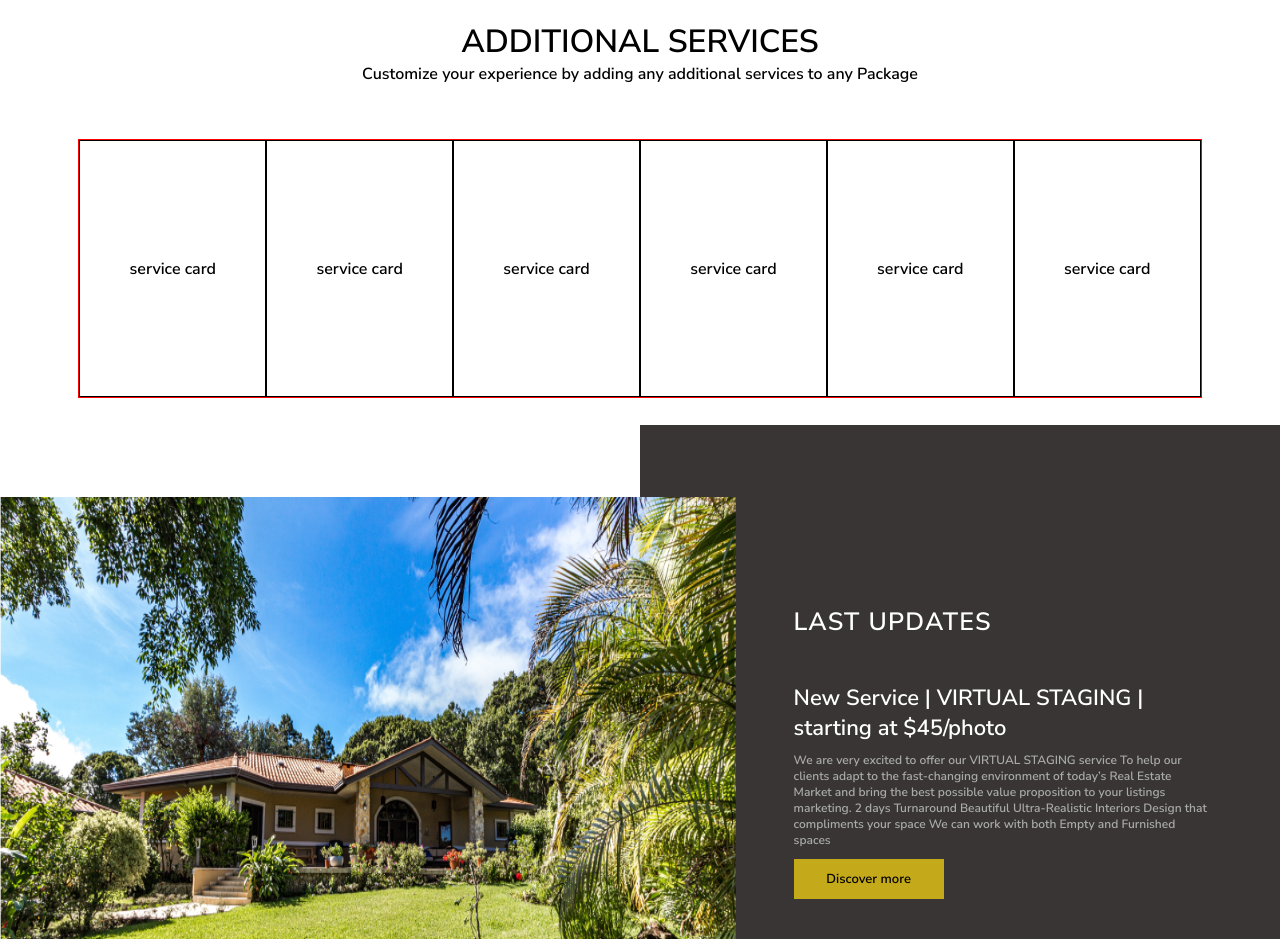
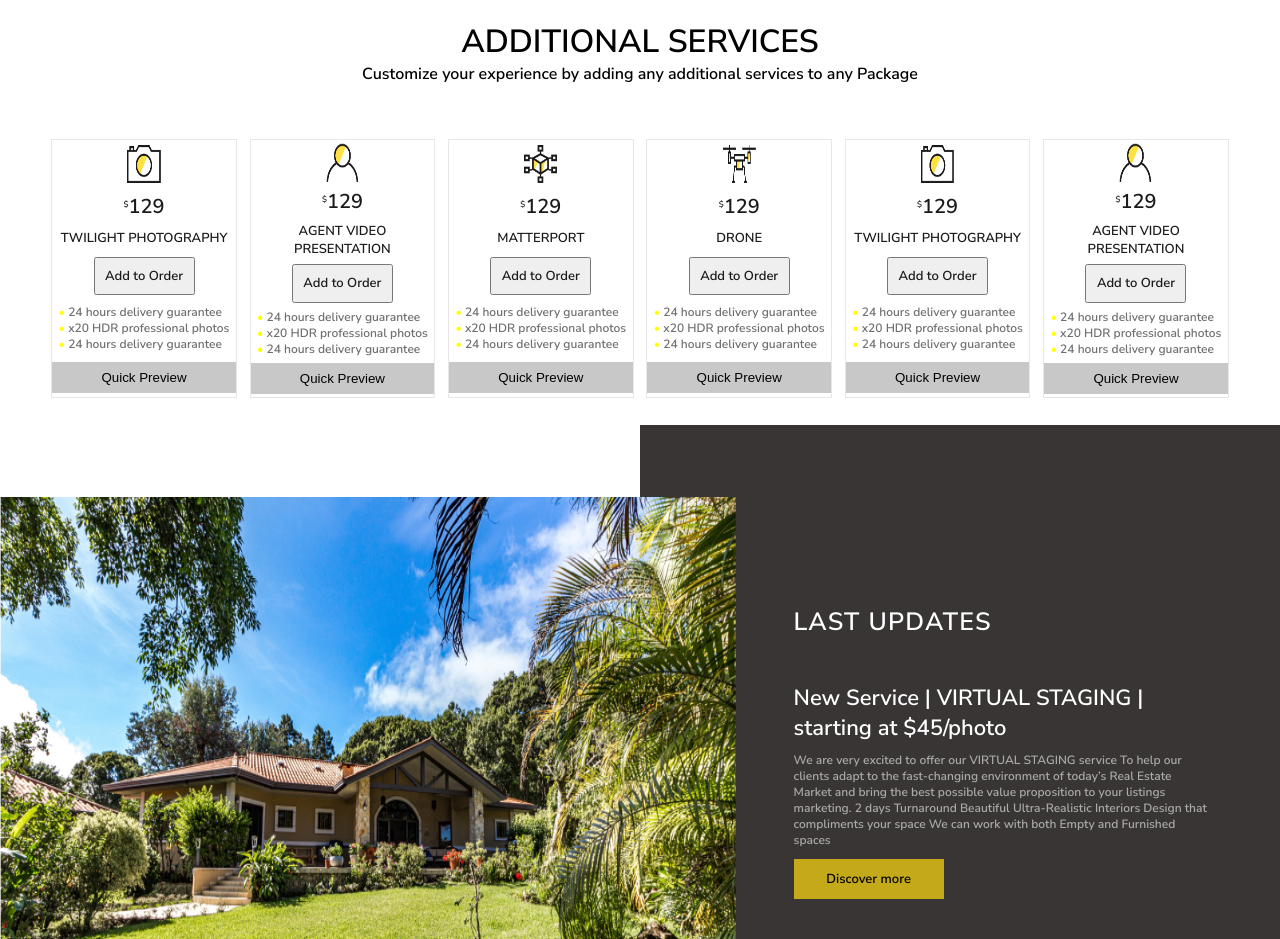
Before and after one commit to AvetBadalyan/Propery-Tours-Figma-template, a React (Create React App) app: page / in a window 1280 px wide. Shown: the part 2300-3239 px from the top of the page. Built offline with nearby package versions, Linux system fonts and the light colour scheme.

Commit message:
feat: dynamically display the additional services cards with its images and texts

```diff
--- a/src/Pages/AdditionalServices/AdditionalServices.css
+++ b/src/Pages/AdditionalServices/AdditionalServices.css
@@ -1,4 +1,4 @@
-.additional-services{
+.additional-services {
   width: 100%;
   height: 54vh;
   display: flex;
@@ -7,26 +7,106 @@
   align-items: center;
 }
 
-.additional-services-text{
+.additional-services-text {
   display: flex;
   flex-direction: column;
   justify-content: center;
   align-items: center;
 }
 
-.additional-services-cards{
+.additional-services-cards {
   display: flex;
   justify-content: center;
   align-items: center;
-    border: 1px solid red;
   height: 60%;
+  gap: 1vw;
 }
 
-.single-additional-card{
-    width: 14.6vw;
+.single-additional-card {
+  width: 14.5vw;
   height: 100%;
-    border: 1px solid black;
+  border: 1px solid rgba(231, 231, 231, 1);
+  display: flex;
+  flex-direction: column;
+  justify-content: space-around;
+  align-items: center;
+  text-align: center;
+}
+
+.single-additional-card img {
+  width: 18%;
+  height: 15%;
+}
+
+.single-additional-card h2 {
+  font-family: "Nunito Sans";
+  font-style: normal;
+  font-weight: 600;
+  font-size: 13px;
+  line-height: 18px;
+  /* identical to box height */
+
+  text-align: center;
+  text-transform: uppercase;
+
+  color: #1a1a1a;
+}
+
+.price {
   display: flex;
   justify-content: center;
   align-items: center;
 }
+
+.price h1 {
+  font-family: "Nunito Sans";
+  font-style: normal;
+  font-weight: 700;
+  font-size: 20px;
+  line-height: 27px;
+
+  color: #1a1a1a;
+}
+
+.price p {
+  font-family: "Nunito Sans";
+  font-style: normal;
+  font-weight: 700;
+  font-size: 10px;
+  line-height: 14px;
+  color: #1a1a1a;
+}
+
+.additional-services-button {
+  width: 55%;
+  height: 15%;
+  font-family: "Nunito Sans";
+  font-style: normal;
+  font-weight: 600;
+  font-size: 13px;
+  line-height: 18px;
+  color: #1a1a1a;
+}
+
+.single-additional-card ul {
+  list-style: none;
+  font-family: "Nunito Sans";
+  font-style: normal;
+  font-weight: 400;
+  font-size: 12px;
+  line-height: 16px;
+  color: #6f6f6f;
+  text-align: left;
+}
+
+.single-additional-card ul li::before {
+  content: "• ";
+  color: yellow;
+}
+
+.quick-preview-button {
+  width: 100%;
+  height: 12%;
+  background-color: rgb(200, 200, 200);
+  border: none;
+}
--- a/src/Pages/AdditionalServices/AdditionalServices.jsx
+++ b/src/Pages/AdditionalServices/AdditionalServices.jsx
@@ -1,10 +1,16 @@
 import React from "react";
-import "./AdditionalServices.css"
+import "./AdditionalServices.css";
+import photo1 from "./../../assets/additional services/15.Still photography.png";
+import photo2 from "./../../assets/additional services/26.AGENT VIDEO PRESENTATION.jpg";
+import photo3 from "./../../assets/additional services/3.scan.png";
+import photo4 from "./../../assets/additional services/4.DRONE TRANSPORT.png";
+import photo5 from "./../../assets/additional services/15.Still photography.png";
+import photo6 from "./../../assets/additional services/26.AGENT VIDEO PRESENTATION.jpg";
 
 export default function AdditionalServices() {
   const additionalServicesCards = [
     {
-      img: "img",
+      img: photo1,
       title: "Twilight Photography",
       price: 129,
       option1: "24 hours delivery guarantee",
@@ -12,15 +18,15 @@ export default function AdditionalServices() {
       option3: "24 hours delivery guarantee",
     },
     {
-      img: "img",
-      title: "Agent Video Presentation(hover)",
+      img: photo2,
+      title: "Agent Video Presentation",
       price: 129,
       option1: "24 hours delivery guarantee",
       option2: "x20 HDR professional photos",
       option3: "24 hours delivery guarantee",
     },
     {
-      img: "img",
+      img: photo3,
       price: 129,
       title: "Matterport",
       option1: "24 hours delivery guarantee",
@@ -28,7 +34,7 @@ export default function AdditionalServices() {
       option3: "24 hours delivery guarantee",
     },
     {
-      img: "img",
+      img: photo4,
       price: 129,
       title: "Drone",
       option1: "24 hours delivery guarantee",
@@ -36,7 +42,7 @@ export default function AdditionalServices() {
       option3: "24 hours delivery guarantee",
     },
     {
-      img: "img",
+      img: photo5,
       price: 129,
       title: "Twilight Photography",
       option1: "24 hours delivery guarantee",
@@ -44,7 +50,7 @@ export default function AdditionalServices() {
       option3: "24 hours delivery guarantee",
     },
     {
-      img: "img",
+      img: photo6,
       price: 129,
       title: "Agent Video Presentation",
       option1: "24 hours delivery guarantee",
@@ -64,7 +70,23 @@ export default function AdditionalServices() {
       </div>
       <div className="additional-services-cards">
         {additionalServicesCards.map((serviceCard) => (
-          <div key={Math.random()} className="single-additional-card">service card</div>
+          <div key={Math.random()} className="single-additional-card">
+            <img src={serviceCard.img} alt="image" />
+            <div className="price">
+              <p>
+                <sup>$</sup>
+              </p>
+              <h1>{serviceCard.price}</h1>
+            </div>
+            <h2>{serviceCard.title}</h2>
+            <button className="additional-services-button">Add to Order</button>
+            <ul>
+              <li>{serviceCard.option1}</li>
+              <li>{serviceCard.option2}</li>
+              <li>{serviceCard.option3}</li>
+            </ul>
+            <button className="quick-preview-button">Quick Preview</button>
+          </div>
         ))}
       </div>
     </div>
```
Lines whose indentation alone changed are shown as unchanged.
